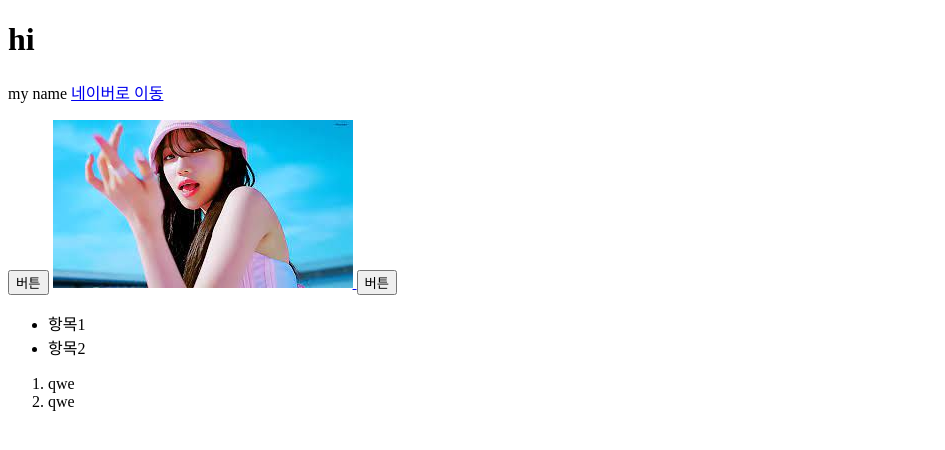
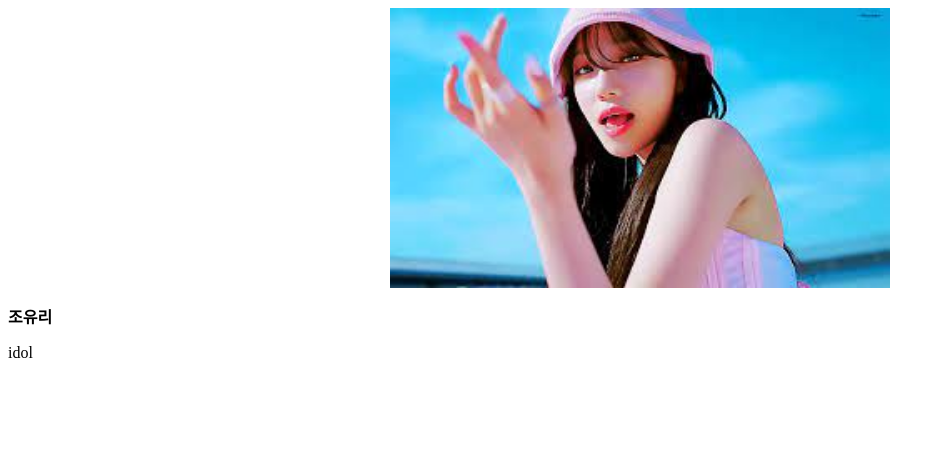
Before and after one commit to an2434/HTML, a plain HTML site: page index.html in a window 1280 px wide. Shown: the whole page, without its empty margins (0-945 px from the left). Drawn offline with Linux system fonts and the light colour scheme.

Commit message:
Update index.html

```diff
--- a/index.html
+++ b/index.html
@@ -9,32 +9,9 @@
 </head>
 
 <body>
-    <h1>hi</h1>
-    <p>my name
-        <a href="https://www.naver.com/">네이버로 이동</a>
-    </p>
-
-    <button>버튼</button>
-    <a href="https://google.com">
-        <img src="조유리.jpg">
-    </a>
-
-    <a href="https://google.com">
-         <button>버튼</button>
-    </a>
-
-    <ul>
-        <li>항목1</li>
-        <li>항목2</li>
-
-
-
-    </ul>
-    <ol>
-        <li>qwe</li>
-        <li>qwe</li>
-    </ol>
-
+   <img src = "조유리.jpg" style="width:500px; margin-left: auto;margin-right: auto;display: block;">
+   <h3 style="font-size: 16px; font-family: sans-serif;">조유리</h3>
+   <p>idol</p>
 </body>
 
 </html>
```
